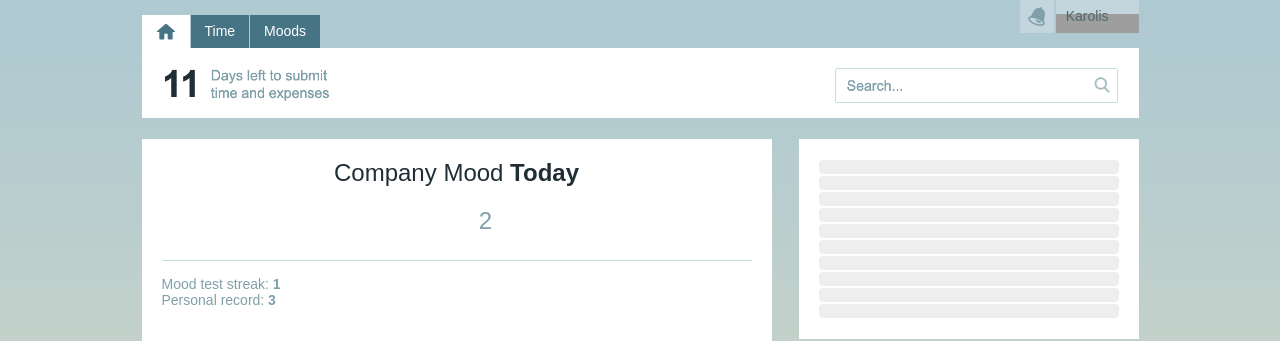
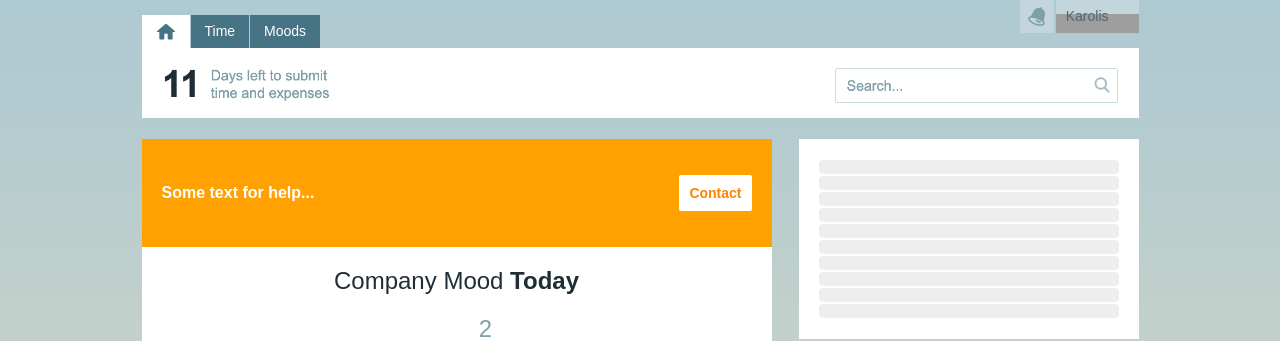
Before and after one commit to TimasJackus/company-mood-tester, a React (Create React App) app: page / in a window 1280 px wide. Both pictures are taken after a click on the element 625 px from the left and 174 px from the top of the page. Shown: the top 341 px of the page. Built offline with nearby package versions, Linux system fonts and the light colour scheme; grey boxes are pictures that could not be loaded; some icons are missing.

Commit message:
contact hr alert

```diff
--- a/src/domain/Survey/Survey.tsx
+++ b/src/domain/Survey/Survey.tsx
@@ -3,7 +3,9 @@ import { Card } from "../../ui/Card/Card";
 import { Row } from "../../ui/Row/Row";
 import { Column } from "../../ui/Column/Column";
 import { Span } from "../../ui/Span/Span";
+import { Alert } from "../../ui/Alert/Alert";
 import { Divider } from "../../ui/Divider";
+import { Link } from "../../ui/Link/Link";
 import Rating from "react-rating";
 import {
   AiFillStar,
@@ -42,6 +44,15 @@ const Survey: React.FC = () => {
   })();
 
   return (
+    <>
+      {rating && rating <= 2 && (
+        <Alert>
+          <Span weight={700} size={16}>
+            Some text for help...
+          </Span>
+          <Link href="mailto:hr@mediapark.com">Contact</Link>
+        </Alert>
+      )}
       <Card center spaceBetween>
         {rating ? (
           <>
@@ -80,6 +91,7 @@ const Survey: React.FC = () => {
           </Span>
         </Row>
       </Card>
+    </>
   );
 };
 
--- /dev/null
+++ b/src/ui/Alert/Alert.ts
@@ -0,0 +1,11 @@
+import styled from "styled-components";
+
+export const Alert = styled.div`
+  background: #ffa100;
+  display: flex;
+  justify-content: space-between;
+  align-items: center;
+  width: 100%;
+  color: #fff;
+  padding: 10px 20px;
+`;
--- /dev/null
+++ b/src/ui/Link/Link.ts
@@ -0,0 +1,13 @@
+import styled from "styled-components";
+
+export const Link = styled.a`
+  background: #fff;
+  color: #ff8200;
+  border: 0;
+  padding: 10px;
+  font-weight: bold;
+  cursor: pointer;
+  border-radius: 2px;
+  vertical-align: middle;
+  text-decoration: none;
+`;
```
Lines whose indentation alone changed are shown as unchanged.
